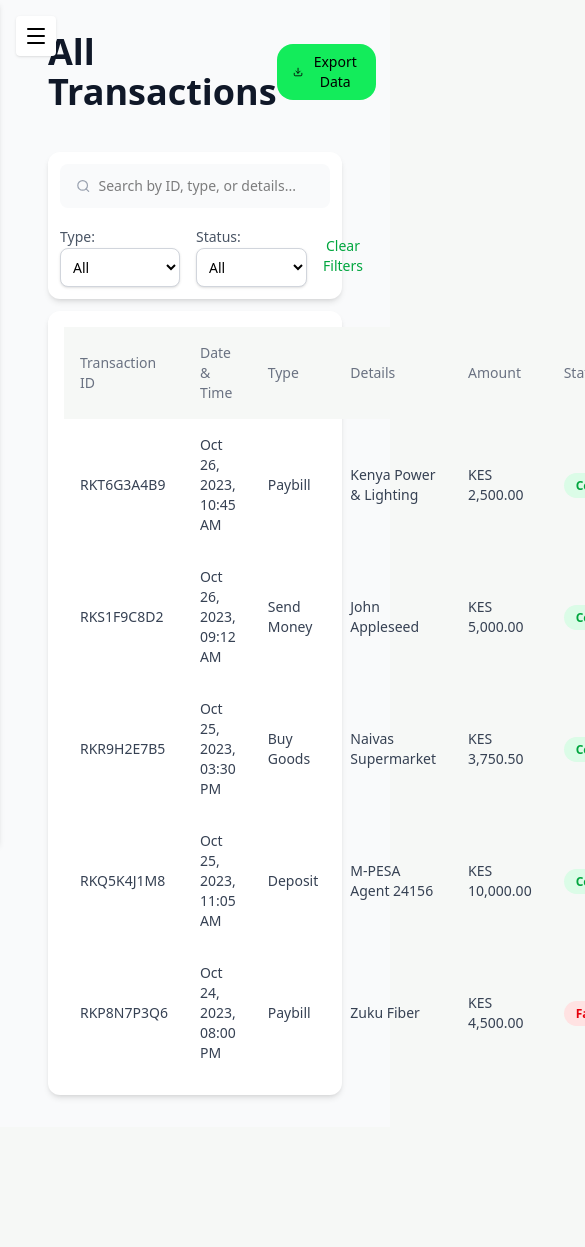
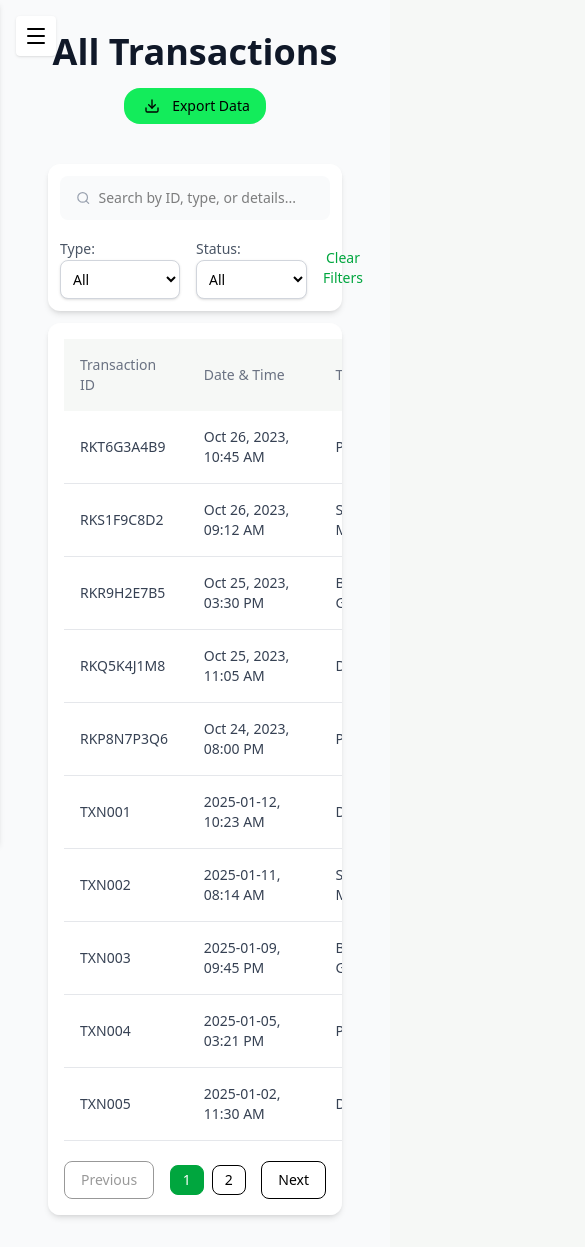
Before and after one commit to samuelkaranja/pesalens, a React (Vite) app: page /transactions in a window 390 px wide. Shown: the top 1247 px of the page, 585 px wide, since content can reach past the window. Before the commit the page ends 1127 px from the top, so only its background shows below. Built offline with nearby package versions, Linux system fonts and the light colour scheme.

Commit message:
Made the TransactonsTable responsive and added pagination to the table

```diff
--- a/src/components/TransactionsTable.tsx
+++ b/src/components/TransactionsTable.tsx
@@ -20,7 +20,11 @@
   const [typeFilter, setTypeFilter] = useState("All");
   const [statusFilter, setStatusFilter] = useState("All");
 
-  // Filtered transactions based on search and filters
+  // Pagination state
+  const [currentPage, setCurrentPage] = useState(1);
+  const recordsPerPage = 10;
+
+  // Filter Data
   const filteredData = data.filter((t) => {
     const matchesSearch =
       t.id.toLowerCase().includes(searchText.toLowerCase()) ||
@@ -33,17 +37,33 @@
     return matchesSearch && matchesType && matchesStatus;
   });
 
+  // Pagination logic
+  const totalPages = Math.ceil(filteredData.length / recordsPerPage);
+
+  const paginatedData = filteredData.slice(
+    (currentPage - 1) * recordsPerPage,
+    currentPage * recordsPerPage
+  );
+
+  const goToPage = (page: number) => {
+    if (page < 1 || page > totalPages) return;
+    setCurrentPage(page);
+  };
+
   return (
     <>
+      {/* Search & Filters */}
       <div className="bg-white rounded-xl shadow-md border-gray-300 flex flex-wrap items-center justify-between gap-4 mt-5 p-3">
-        {/* Search + Filters */}
         <div className="flex items-center bg-gray-50 border-gray-800 rounded-lg px-4 py-3 w-full md:w-100">
           <Search className="h-4 w-4 text-gray-400" />
           <input
             type="text"
             placeholder="Search by ID, type, or details..."
             value={searchText}
-            onChange={(e) => setSearchText(e.target.value)}
+            onChange={(e) => {
+              setSearchText(e.target.value);
+              setCurrentPage(1); // reset pagination on search
+            }}
             className="ml-2 w-full outline-none text-sm bg-transparent"
           />
         </div>
@@ -53,7 +73,10 @@
             <label className="text-sm text-gray-600 pr-2">Type:</label>
             <select
               value={typeFilter}
-              onChange={(e) => setTypeFilter(e.target.value)}
+              onChange={(e) => {
+                setTypeFilter(e.target.value);
+                setCurrentPage(1);
+              }}
               className="bg-white border border-gray-300 shadow rounded-lg p-2 text-sm"
             >
               <option>All</option>
@@ -68,7 +91,10 @@
             <label className="text-sm text-gray-600 pr-2">Status:</label>
             <select
               value={statusFilter}
-              onChange={(e) => setStatusFilter(e.target.value)}
+              onChange={(e) => {
+                setStatusFilter(e.target.value);
+                setCurrentPage(1);
+              }}
               className="bg-white border border-gray-300 shadow rounded-lg p-2 text-sm"
             >
               <option>All</option>
@@ -82,6 +108,7 @@
               setSearchText("");
               setTypeFilter("All");
               setStatusFilter("All");
+              setCurrentPage(1);
             }}
             className="text-green-600 text-sm font-medium hover:cursor-pointer hover:underline"
           >
@@ -90,9 +117,9 @@
         </div>
       </div>
 
-      <div className="bg-white rounded-xl shadow-md border-gray-300 mt-3 p-4">
-        {/* Table */}
-        <table className="w-full text-left">
+      {/* TABLE */}
+      <div className="bg-white rounded-xl shadow-md border-gray-300 mt-3 p-4 overflow-x-auto">
+        <table className="w-full text-left min-w-[750px]">
           <thead className="text-gray-500 text-sm border-b-gray-400 bg-[#f6f8f6]">
             <tr>
               <th className="py-4 px-4 font-medium">Transaction ID</th>
@@ -105,10 +132,10 @@
           </thead>
 
           <tbody className="text-gray-700 text-sm">
-            {filteredData.map((t, idx) => (
+            {paginatedData.map((t) => (
               <tr
-                key={idx}
-                className="border-b-gray-400 hover:bg-gray-50 hover:cursor-pointer transition"
+                key={t.id}
+                className="border-b-gray-200 border-b hover:bg-gray-50 transition cursor-pointer"
               >
                 <td className="py-4 px-4 font-medium">{t.id}</td>
                 <td className="py-4 px-4">
@@ -132,6 +159,55 @@
             ))}
           </tbody>
         </table>
+
+        {/* PAGINATION */}
+        <div className="flex justify-between items-center mt-5">
+          {/* Previous Button */}
+          <button
+            onClick={() => goToPage(currentPage - 1)}
+            disabled={currentPage === 1}
+            className={`px-4 py-2 rounded-lg border text-sm ${
+              currentPage === 1
+                ? "opacity-40 cursor-not-allowed"
+                : "hover:bg-gray-100"
+            }`}
+          >
+            Previous
+          </button>
+
+          {/* Page Numbers */}
+          <div className="flex gap-2">
+            {[...Array(totalPages)].map((_, i) => {
+              const page = i + 1;
+              return (
+                <button
+                  key={page}
+                  onClick={() => goToPage(page)}
+                  className={`px-3 py-1 rounded-lg text-sm border ${
+                    currentPage === page
+                      ? "bg-green-600 text-white border-green-600"
+                      : "hover:bg-gray-100"
+                  }`}
+                >
+                  {page}
+                </button>
+              );
+            })}
+          </div>
+
+          {/* Next Button */}
+          <button
+            onClick={() => goToPage(currentPage + 1)}
+            disabled={currentPage === totalPages}
+            className={`px-4 py-2 rounded-lg border text-sm ${
+              currentPage === totalPages
+                ? "opacity-40 cursor-not-allowed"
+                : "hover:bg-gray-100"
+            }`}
+          >
+            Next
+          </button>
+        </div>
       </div>
     </>
   );
--- a/src/pages/Transactions.tsx
+++ b/src/pages/Transactions.tsx
@@ -49,15 +49,96 @@
     amount: "4,500.00",
     status: "Failed",
   },
+  {
+    id: "TXN001",
+    date: "2025-01-12",
+    time: "10:23 AM",
+    type: "Deposit",
+    details: "Deposit from M-Pesa",
+    amount: "3500",
+    status: "Completed",
+  },
+  {
+    id: "TXN002",
+    date: "2025-01-11",
+    time: "08:14 AM",
+    type: "Send Money",
+    details: "Sent to James Kariuki",
+    amount: "-1200",
+    status: "Completed",
+  },
+  {
+    id: "TXN003",
+    date: "2025-01-09",
+    time: "09:45 PM",
+    type: "Buy Goods",
+    details: "Naivas Supermarket",
+    amount: "-850",
+    status: "Completed",
+  },
+  {
+    id: "TXN004",
+    date: "2025-01-05",
+    time: "03:21 PM",
+    type: "Paybill",
+    details: "Paid KPLC Bill",
+    amount: "-2300",
+    status: "Completed",
+  },
+  {
+    id: "TXN005",
+    date: "2025-01-02",
+    time: "11:30 AM",
+    type: "Deposit",
+    details: "Deposit from Equity Bank",
+    amount: "5000",
+    status: "Completed",
+  },
+  {
+    id: "TXN006",
+    date: "2024-12-30",
+    time: "04:50 PM",
+    type: "Send Money",
+    details: "Sent to Mary W.",
+    amount: "-900",
+    status: "Failed",
+  },
+  {
+    id: "TXN007",
+    date: "2024-12-29",
+    time: "12:10 PM",
+    type: "Buy Goods",
+    details: "Quickmart Ruaka",
+    amount: "-1400",
+    status: "Completed",
+  },
+  {
+    id: "TXN008",
+    date: "2024-12-28",
+    time: "01:40 PM",
+    type: "Deposit",
+    details: "Deposit from M-Pesa",
+    amount: "2000",
+    status: "Completed",
+  },
+  {
+    id: "TXN009",
+    date: "2024-12-27",
+    time: "07:50 PM",
+    type: "Paybill",
+    details: "Paid Water Bill",
+    amount: "-650",
+    status: "Completed",
+  },
 ];
 
 const Transactions: React.FC = () => {
   return (
     <div className="py-2">
-      <div className="flex flex-row items-center justify-between mb-10">
+      <div className="flex flex-col md:flex-row items-center md:justify-between mb-10">
         <h1 className="text-4xl font-bold text-gray-900">All Transactions</h1>
-        <button className="flex items-center gap-2 text-sm bg-[#13ec5b] py-2 px-4 rounded-2xl hover:cursor-pointer">
-          <Download className="h-4 w-4" />
+        <button className="flex items-center gap-2 text-sm bg-[#13ec5b] py-2 px-4 rounded-2xl hover:cursor-pointer mt-4">
+          <Download className="h-4 md:w-4" />
           Export Data
         </button>
       </div>
```
